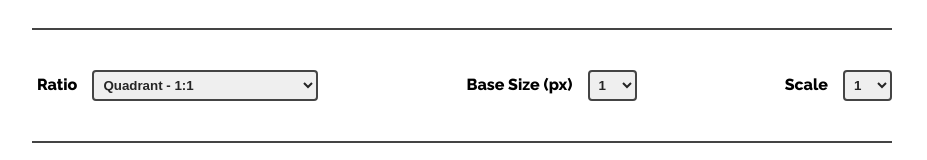
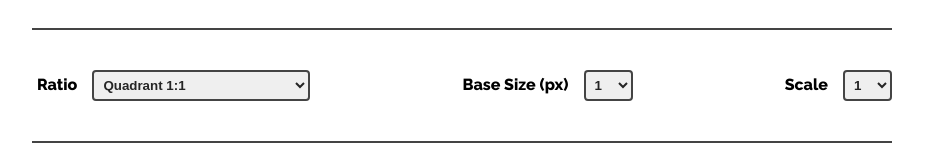
Before and after one commit to timmybytes/rational-design, a React (Create React App) app: page / in a window 1280 px wide. Shown: the part 187-347 px from the top of the page, without its empty margins (178-1105 px from the left). Built offline with nearby package versions, Linux system fonts and the light colour scheme.

Commit message:
(refactor): Add descriptions to ratios.js values

```diff
--- a/src/App.js
+++ b/src/App.js
@@ -54,26 +54,26 @@ function App() {
               className='settings__ratio-select'
               id='ratios-select'
               onChange={handleRatioChange}>
-              <option value={ratios[1]}>Quadrant - 1:{ratios[1]}</option>
-              <option value={ratios[2]}>Hemidiagon - 1:{ratios[2]}</option>
-              <option value={ratios[3]}>Trion - 1:{ratios[3]}</option>
-              <option value={ratios[4]}>Quadriagon - 1:{ratios[4]}</option>
-              <option value={ratios[5]}>Biauron - 1:{ratios[5]}</option>
-              <option value={ratios[6]}>Penton - 1:{ratios[6]}</option>
-              <option value={ratios[7]}>Diagon - 1:{ratios[7]}</option>
-              <option value={ratios[8]}>Bipenton - 1:{ratios[8]}</option>
-              <option value={ratios[9]}>Hemiolion - 1:{ratios[9]}</option>
-              <option value={ratios[10]}>Auron (Golden Ratio) - 1:{ratios[10]}</option>
-              <option value={ratios[11]}>Hecton - 1:{ratios[11]}</option>
-              <option value={ratios[12]}>Doppelquadrant - 1:{ratios[12]}</option>
+              <option value={ratios[1][0]}>{ratios[1][1]}</option>
+              <option value={ratios[2][0]}>{ratios[2][1]}</option>
+              <option value={ratios[3][0]}>{ratios[3][1]}</option>
+              <option value={ratios[4][0]}>{ratios[4][1]}</option>
+              <option value={ratios[5][0]}>{ratios[5][1]}</option>
+              <option value={ratios[6][0]}>{ratios[6][1]}</option>
+              <option value={ratios[7][0]}>{ratios[7][1]}</option>
+              <option value={ratios[8][0]}>{ratios[8][1]}</option>
+              <option value={ratios[9][0]}>{ratios[9][1]}</option>
+              <option value={ratios[10][0]}>{ratios[10][1]}</option>
+              <option value={ratios[11][0]}>{ratios[11][1]}</option>
+              <option value={ratios[12][0]}>{ratios[12][1]}</option>
               <option disabled>──────────</option>
-              <option value={ratios[13]}>Minor Second - 1:{ratios[13]}</option>
-              <option value={ratios[14]}>Major Second - 1:{ratios[14]}</option>
-              <option value={ratios[15]}>Minor Third - 1:{ratios[15]}</option>
-              <option value={ratios[16]}>Major Third - 1:{ratios[16]}</option>
-              <option value={ratios[17]}>Perfect Fourth - 1:{ratios[17]}</option>
-              <option value={ratios[18]}>Augmented Fourth - 1:{ratios[18]}</option>
-              <option value={ratios[19]}>Perfect Fifth - 1:{ratios[19]}</option>
+              <option value={ratios[13][0]}>{ratios[13][1]}</option>
+              <option value={ratios[14][0]}>{ratios[14][1]}</option>
+              <option value={ratios[15][0]}>{ratios[15][1]}</option>
+              <option value={ratios[16][0]}>{ratios[16][1]}</option>
+              <option value={ratios[17][0]}>{ratios[17][1]}</option>
+              <option value={ratios[18][0]}>{ratios[18][1]}</option>
+              <option value={ratios[19][0]}>{ratios[19][1]}</option>
             </select>
           </div>
           <div className='settings__base'>
@@ -112,7 +112,7 @@ function App() {
                 handleScaleChange(e);
               }}>
               {sizes.map(num => (
-                <option val={num}>{num}</option>
+                <option val={currentScale.length}>{num}</option>
               ))}
             </select>
             {/* <input
--- a/src/ratios.js
+++ b/src/ratios.js
@@ -1,42 +1,42 @@
 export const ratios = {
   // Wersin’s “Orthagons” Ratios
   // 1. Quadrant 1:1
-  1: 1,
+  1: [1, 'Quadrant 1:1'],
   // 2. Hemidiagon 1:1.118
-  2: 1.118,
+  2: [1.118, 'Hemidiagon 1:1.118'],
   // 3. Trion 1:1.154
-  3: 1.154,
+  3: [1.154, 'Trion 1:1.154'],
   // 4. Quadriagon 1:1.207
-  4: 1.207,
+  4: [1.207, 'Quadriagon 1:1'],
   // 5. Biauron 1:1.236
-  5: 1.236,
+  5: [1.236, 'Biauron 1:1.236'],
   // 6. Penton 1:1.272
-  6: 1.272,
+  6: [1.272, 'Penton 1:1.272'],
   // 7. Diagon 1:1.414
-  7: 1.414,
+  7: [1.414, 'Diagon 1:1.414'],
   // 8. Bipenton 1:1.458
-  8: 1.458,
+  8: [1.458, 'Bipenton 1:1.458'],
   // 9. Hemiolion 1:1.5
-  9: 1.5,
+  9: [1.5, 'Hemiolion 1:1.5'],
   // 10. Auron (Golden Ratio) 1:1.618
-  10: 1.618,
+  10: [1.618, 'Auron (Golden Ratio) 1:1.618'],
   // 11. Hecton (or Sixton) 1:1.732
-  11: 1.732,
+  11: [1.732, 'Hecton (or Sixton) 1:1.732'],
   // 12. Doppelquadrant (Halves) 1:2
-  12: 1.2,
+  12: [1.2, 'Doppelquadrant (Halves) 1:2'],
   // Musical Scale Ratios
   // 13. Minor Second 1:1.067
-  13: 1.067,
+  13: [1.067, 'Minor Second 1:1.067'],
   // 14. Major Second 1:1.125
-  14: 1.125,
+  14: [1.125, 'Major Second 1:1.125'],
   // 15. Minor Third 1:1.2
-  15: 1.2,
+  15: [1.2, 'Minor Third 1:1.2'],
   // 16. Major Third 1:1.25
-  16: 1.25,
+  16: [1.25, 'Major Third 1:1.25'],
   // 17. Perfect Fourth 1:1.333
-  17: 1.333,
+  17: [1.333, 'Perfect Fourth 1:1.333'],
   // 18. Augmented Fourth 1:1.414
-  18: 1.414,
+  18: [1.414, 'Augmented Fourth 1:1.414'],
   // 19. Perfect Fifth 1:1.5
-  19: 1.5,
+  19: [1.5, 'Perfect Fifth 1:1.5'],
 };
```
